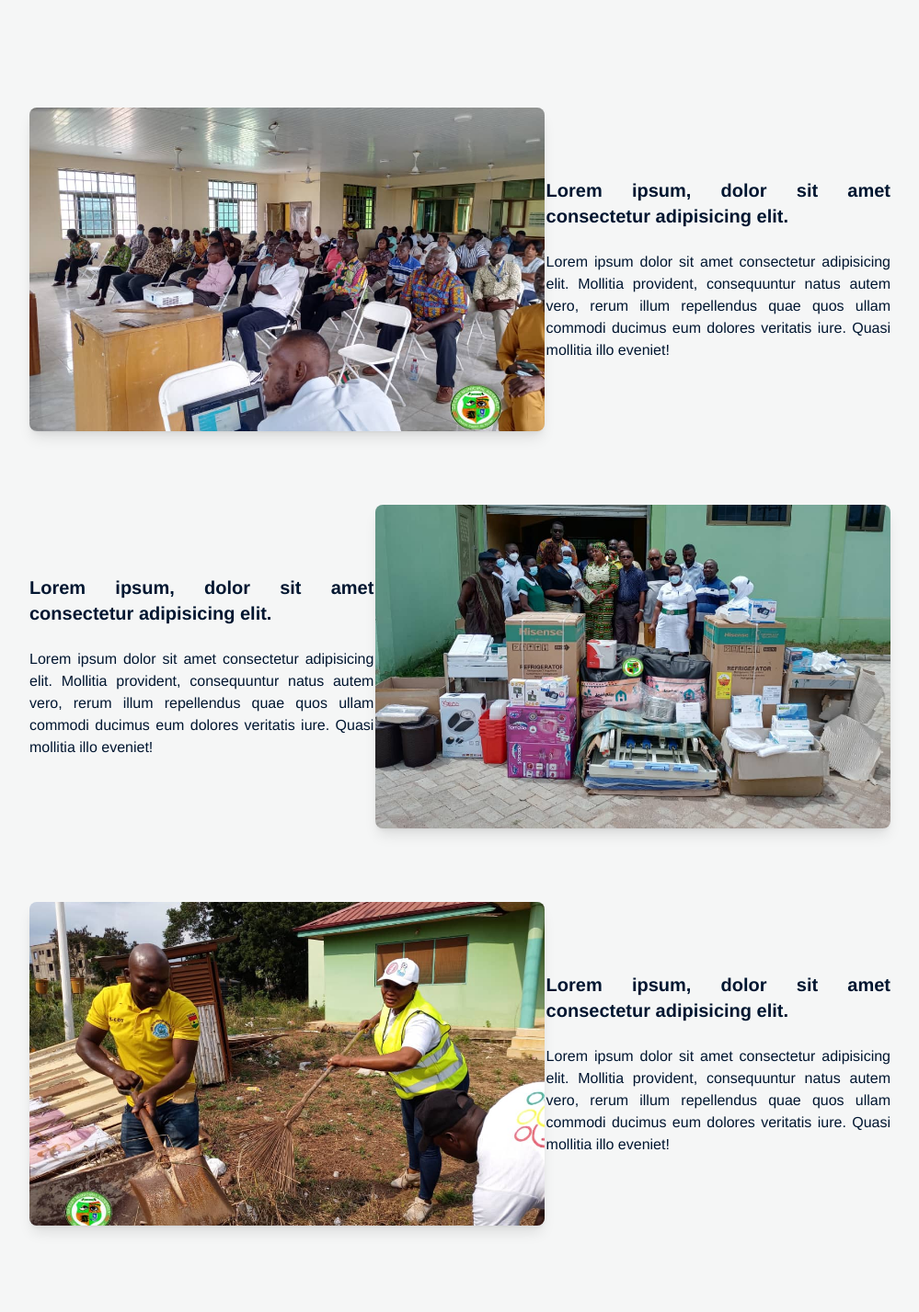
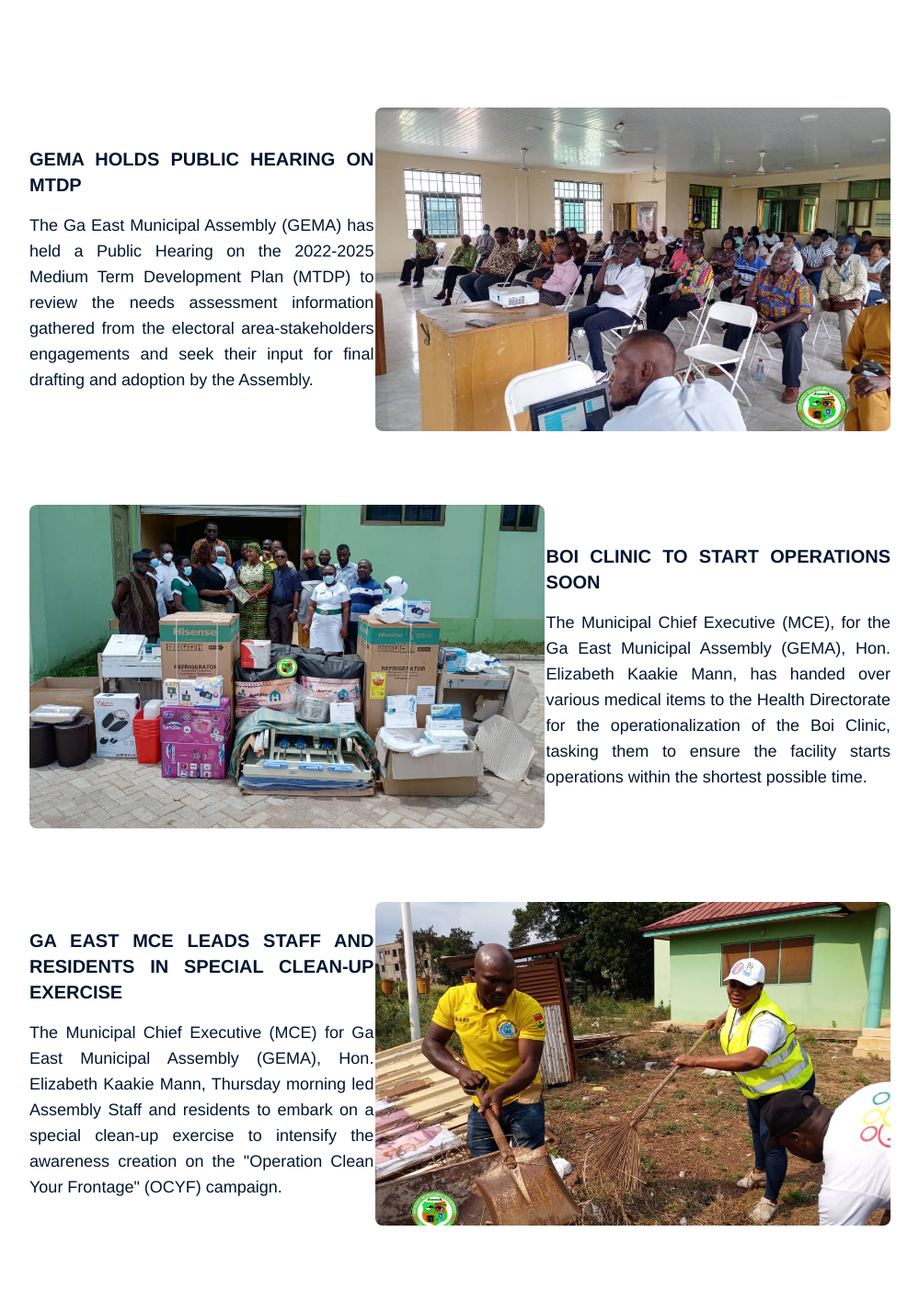
Before and after one commit to Sadiq-on-Codes/Ga-East-Municipal-Assembly, a Vue app in the folder client/: page / in a window 1280 px wide. Shown: the part 1103-2530 px from the top of the page at 92% size, without its empty margins (140-1139 px from the left). Built offline with nearby package versions, Linux system fonts and the light colour scheme; a web font is replaced by a local one.

Commit message:
ui changes

```diff
--- a/client/src/App.vue
+++ b/client/src/App.vue
@@ -9,6 +9,7 @@ import Navbar from './components/Navbar.vue'
 <style>
 @import url('https://fonts.googleapis.com/css2?family=Lato:ital,wght@0,100;0,300;0,400;0,700;0,900;1,100;1,300;1,400;1,700;1,900&display=swap');
 @import url('https://fonts.googleapis.com/css2?family=Signika+Negative:wght@400;500;600;700&display=swap');
+@import url('https://fonts.googleapis.com/css2?family=PT+Sans:ital,wght@0,400;0,700;1,400;1,700&display=swap');
 
 #app {
   font-family: Avenir, Helvetica, Arial, sans-serif;
--- a/client/src/components/Navbar.vue
+++ b/client/src/components/Navbar.vue
@@ -9,7 +9,7 @@
           class="h-auto w-14 mr-3"
           alt="Ga East Logo"
         />
-        <span class="self-center text-xl font-logo-text font-bold whitespace-nowrap dark:text-white text-news-section-text text-left">Ga East <br/> Municipal Assembly</span>
+        <span class="self-center text-xl font-logo-text font-bold whitespace-nowrap dark:text-white text-news-section-text uppercase text-left">Ga East <br/> Municipal Assembly</span>
       </a>
       <div class="flex md:order-2">
         <button
--- a/client/src/views/Home.vue
+++ b/client/src/views/Home.vue
@@ -1,5 +1,4 @@
 <template>
-
     <div id="animation-carousel" class="relative" data-carousel="static">
         <!-- Carousel wrapper -->
         <div class="carousel relative overflow-hidden">
@@ -14,7 +13,8 @@
                         <h1 class="text-6xl uppercase text-left font-semibold text-white w-7/12">Idris Alba to build a
                             studio and shoot a movie in Ghana
                         </h1>
-                        <span class="text-left text-white w-6/12">Lorem ipsum dolor sit amet consectetur adipisicing
+                        <span class="text-left font-news-heading text-white w-6/12">Lorem ipsum dolor sit amet
+                            consectetur adipisicing
                             elit. Tempore
                             voluptatibus quia, sequi
                             praesentium suscipit asperiores maxime?</span>
@@ -142,13 +142,13 @@
     </div>
 
     <!-- component -->
-    <section class=" mx-auto bg-news-section-bg px-4 sm:px-6 lg:px-4 mb-12">
+    <section class=" mx-auto px-4 sm:px-6 lg:px-4 mb-12">
         <article class="flex flex-col">
             <h2 class="text-3xl font-bold mt-36 text-gray-900">Recent News</h2>
             <section class="news-section mt-28 flex flex-col gap-20">
                 <div class="news w-full flex items-center justify-between">
                     <article
-                        class="news-image relative bg-cover bg-center group rounded-lg overflow-hidden shadow-lg hover:shadow-2xl bg-news-3 transition duration-300 ease-in-out">
+                        class="news-image relative bg-cover bg-center group rounded-lg overflow-hidden hover:scale-105 bg-news-3 transition duration-300 ease-in-out">
                         <!-- <div
                             class="absolute inset-0 bg-black bg-opacity-50 group-hover:opacity-75 transition duration-300 ease-in-out">
                         </div> -->
@@ -161,19 +161,19 @@
                             </h3>
                         </div> -->
                     </article>
-                    <div class="w-2/5 flex flex-col gap-6 text-justify">
-                        <span class="text-news-section-text font-bold text-xl">Lorem ipsum, dolor sit amet consectetur
-                            adipisicing elit.</span>
-                        <span class="text-news-section-text font-base">Lorem ipsum dolor sit amet consectetur adipisicing elit. Mollitia
-                            provident, consequuntur
-                            natus autem vero, rerum illum repellendus quae quos ullam commodi ducimus eum dolores
-                            veritatis iure. Quasi mollitia illo eveniet!</span>
+                    <div class="w-2/5 flex flex-col gap-4 text-justify">
+                        <span class="text-news-section-text font-bold text-xl">GEMA HOLDS PUBLIC HEARING ON MTDP
+                        </span>
+                        <span class="description text-news-section-text text-lg">The Ga East Municipal Assembly (GEMA)
+                            has held a Public Hearing on the 2022-2025 Medium Term Development Plan (MTDP) to review the
+                            needs assessment information gathered from the electoral area-stakeholders engagements and
+                            seek their input for final drafting and adoption by the Assembly.</span>
                     </div>
                 </div>
 
                 <div class="news w-full flex items-center justify-between">
                     <article
-                        class="news-image relative bg-cover bg-center group rounded-lg overflow-hidden shadow-lg hover:shadow-2xl bg-news-2 transition duration-300 ease-in-out">
+                        class="news-image relative bg-cover bg-center group rounded-lg overflow-hidden hover:scale-105 bg-news-2 transition duration-300 ease-in-out">
                         <!-- <div
                             class="absolute inset-0 bg-black bg-opacity-50 group-hover:opacity-75 transition duration-300 ease-in-out">
                         </div> -->
@@ -186,19 +186,20 @@
                             </h3>
                         </div> -->
                     </article>
-                    <div class="w-2/5 flex flex-col gap-6 text-justify">
-                        <span class="text-news-section-text font-bold text-xl">Lorem ipsum, dolor sit amet consectetur
-                            adipisicing elit.</span>
-                        <span class="text-news-section-text font-base">Lorem ipsum dolor sit amet consectetur adipisicing elit. Mollitia
-                            provident, consequuntur
-                            natus autem vero, rerum illum repellendus quae quos ullam commodi ducimus eum dolores
-                            veritatis iure. Quasi mollitia illo eveniet!</span>
+                    <div class="w-2/5 flex flex-col gap-4 text-justify">
+                        <span class="text-news-section-text font-bold text-xl">BOI CLINIC TO START OPERATIONS
+                            SOON</span>
+                        <span class="description text-news-section-text text-lg">The Municipal Chief Executive (MCE),
+                            for the Ga East Municipal Assembly (GEMA), Hon. Elizabeth Kaakie Mann, has handed over
+                            various medical items to the Health Directorate for the operationalization of the Boi
+                            Clinic, tasking them to ensure the facility starts operations within the shortest possible
+                            time.</span>
                     </div>
                 </div>
 
                 <div class="news w-full flex items-center justify-between">
                     <article
-                        class="news-image relative bg-cover bg-center group rounded-lg overflow-hidden shadow-lg hover:shadow-2xl bg-news-1 transition duration-300 ease-in-out">
+                        class="news-image relative bg-cover bg-center group rounded-lg overflow-hidden hover:scale-105 bg-news-1 transition duration-300 ease-in-out">
                         <!-- <div
                             class="absolute inset-0 bg-gray-900 bg-opacity-50 group-hover:opacity-75 transition duration-300 ease-in-out">
                         </div> -->
@@ -211,25 +212,23 @@
                             </h3>
                         </div> -->
                     </article>
-                    <div class="w-2/5 flex flex-col gap-6 text-justify">
-                        <span class="text-news-section-text font-bold text-xl">Lorem ipsum, dolor sit amet consectetur
-                            adipisicing elit.</span>
-                        <span class="description text-news-section-text font-base leading-normal">Lorem ipsum dolor sit amet consectetur adipisicing elit. Mollitia
-                            provident, consequuntur
-                            natus autem vero, rerum illum repellendus quae quos ullam commodi ducimus eum dolores
-                            veritatis iure. Quasi mollitia illo eveniet!</span>
+                    <div class="w-2/5 flex flex-col gap-4 text-justify">
+                        <span class="text-news-section-text font-bold text-xl">GA EAST MCE LEADS STAFF AND RESIDENTS IN
+                            SPECIAL CLEAN-UP EXERCISE</span>
+                        <span class="description text-news-section-text text-lg">The Municipal Chief Executive (MCE) for
+                            Ga East Municipal Assembly (GEMA), Hon. Elizabeth Kaakie Mann, Thursday morning led Assembly
+                            Staff and residents to embark on a special clean-up exercise to intensify the awareness
+                            creation on the "Operation Clean Your Frontage" (OCYF) campaign.</span>
                     </div>
                 </div>
 
             </section>
         </article>
         <div>
-            <button
-          type="button"
-          class="text-news-section-text ml-5 mt-24 border font-semibold mb-36 border-news-section-text bg-transparent focus:ring-4 focus:outline-none focus:ring-blue-300 text-sm px-10 py-4 text-center mr-3 md:mr-0 dark:bg-blue-600 dark:hover:bg-blue-700 dark:focus:ring-blue-800"
-        >
-          View All
-        </button>
+            <button type="button"
+                class="text-news-section-text ml-5 mt-24 border font-semibold mb-36 border-news-section-text bg-transparent focus:ring-4 focus:outline-none focus:ring-blue-300 text-sm px-10 py-4 text-center mr-3 md:mr-0 dark:bg-blue-600 dark:hover:bg-blue-700 dark:focus:ring-blue-800">
+                View All
+            </button>
         </div>
     </section>
 </template>
@@ -262,7 +261,7 @@
     text-align: right;
 }
 
-.news:nth-child(even) {
+.news:nth-child(odd) {
     flex-direction: row-reverse;
     text-align: left;
 }
--- a/client/tailwind.config.js
+++ b/client/tailwind.config.js
@@ -25,6 +25,7 @@ module.exports = {
     },
     fontFamily: {
       'logo-text': ['Signika Negative', 'sans-serif'],
+      'news-heading': ['PT Sans', 'sans-serif']
     }
   },
   plugins: [
```
